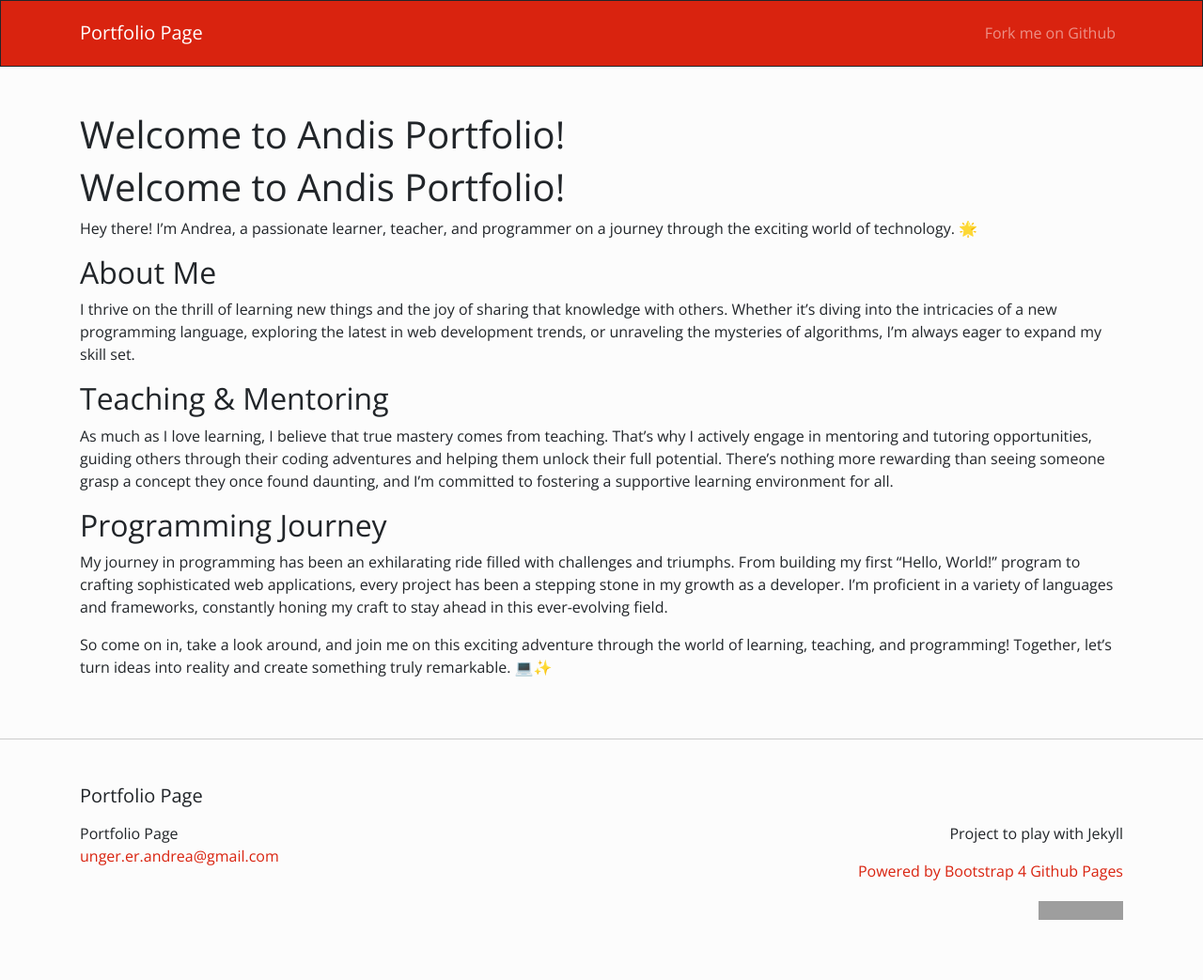
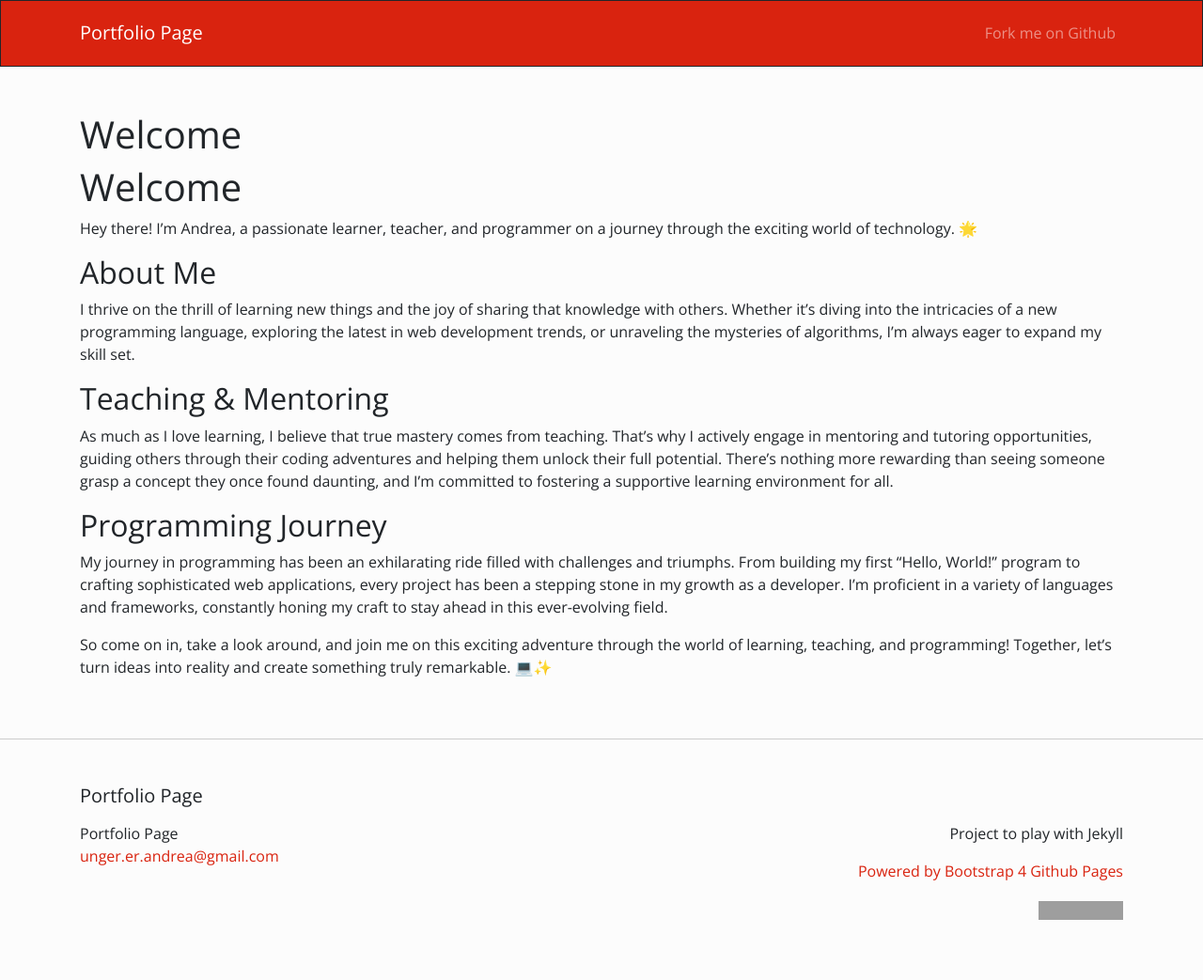
Before and after one commit to andirea19/andirea.github.io, a Jekyll site: the page built from index.md, in a window 1280 px wide. Shown: the whole page at 94% size. Built offline with Jekyll 4.4.1, drawn with Linux system fonts in a browser that asks for light colours; our own code applies the rules of GitHub Pages for plain Markdown files; grey boxes are pictures that could not be loaded.

Commit message:
Update index.md

```diff
--- a/index.md
+++ b/index.md
@@ -1,4 +1,4 @@
-# Welcome to Andis Portfolio!
+# Welcome
 
 Hey there! I'm Andrea, a passionate learner, teacher, and programmer on a journey through the exciting world of technology. 🌟
 
```
